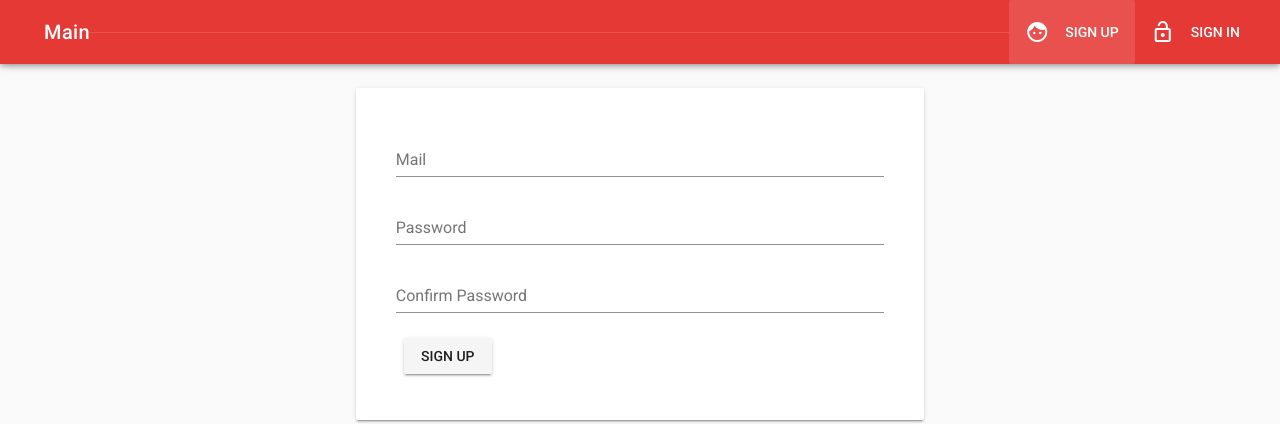
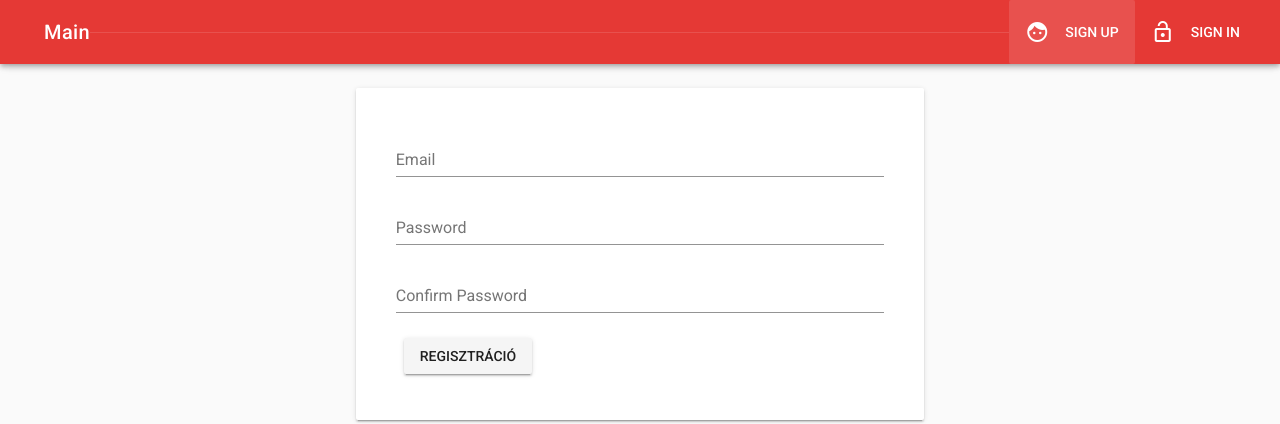
Before and after one commit to I-like-PhysiX/Full_project, a Vue app in the folder Frontend/: page /signup in a window 1280 px wide. Shown: the top 424 px of the page. Built offline with nearby package versions, Linux system fonts and the light colour scheme; no server answers; the database is empty.

Commit message:
Update Signup.vue

```diff
--- a/Frontend/src/components/User/Signup.vue
+++ b/Frontend/src/components/User/Signup.vue
@@ -15,7 +15,7 @@
                   <v-flex xs12>
                     <v-text-field
                       name="email"
-                      label="Mail"
+                      label="Email"
                       id="email"
                       v-model="email"
                       type="email"
@@ -47,7 +47,7 @@
                 <v-layout row>
                   <v-flex xs12>
                     <v-btn type="submit" :disabled="loading" :loading="loading">
-                      Sign up
+                      Regisztráció
                        <span slot="loader" class="custom-loader">
                         <v-icon light>cached</v-icon>
                        </span>
@@ -74,7 +74,7 @@
     },
     computed: {
       comparePasswords () {
-        return this.password !== this.confirmPassword ? 'Passwords do not match' : ''
+        return this.password !== this.confirmPassword ? 'invalid password' : ''
       },
       user () {
         return this.$store.getters.user
```
